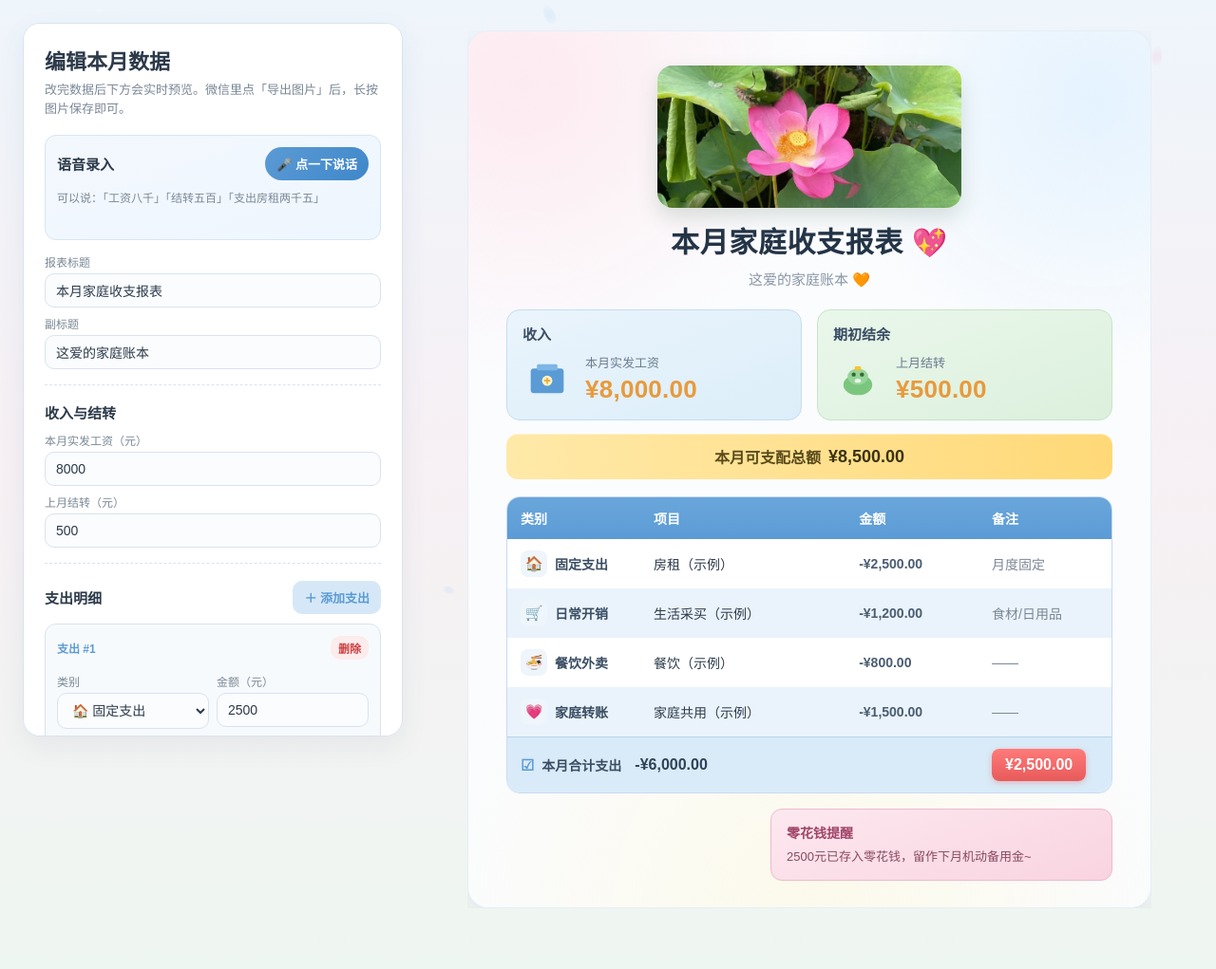
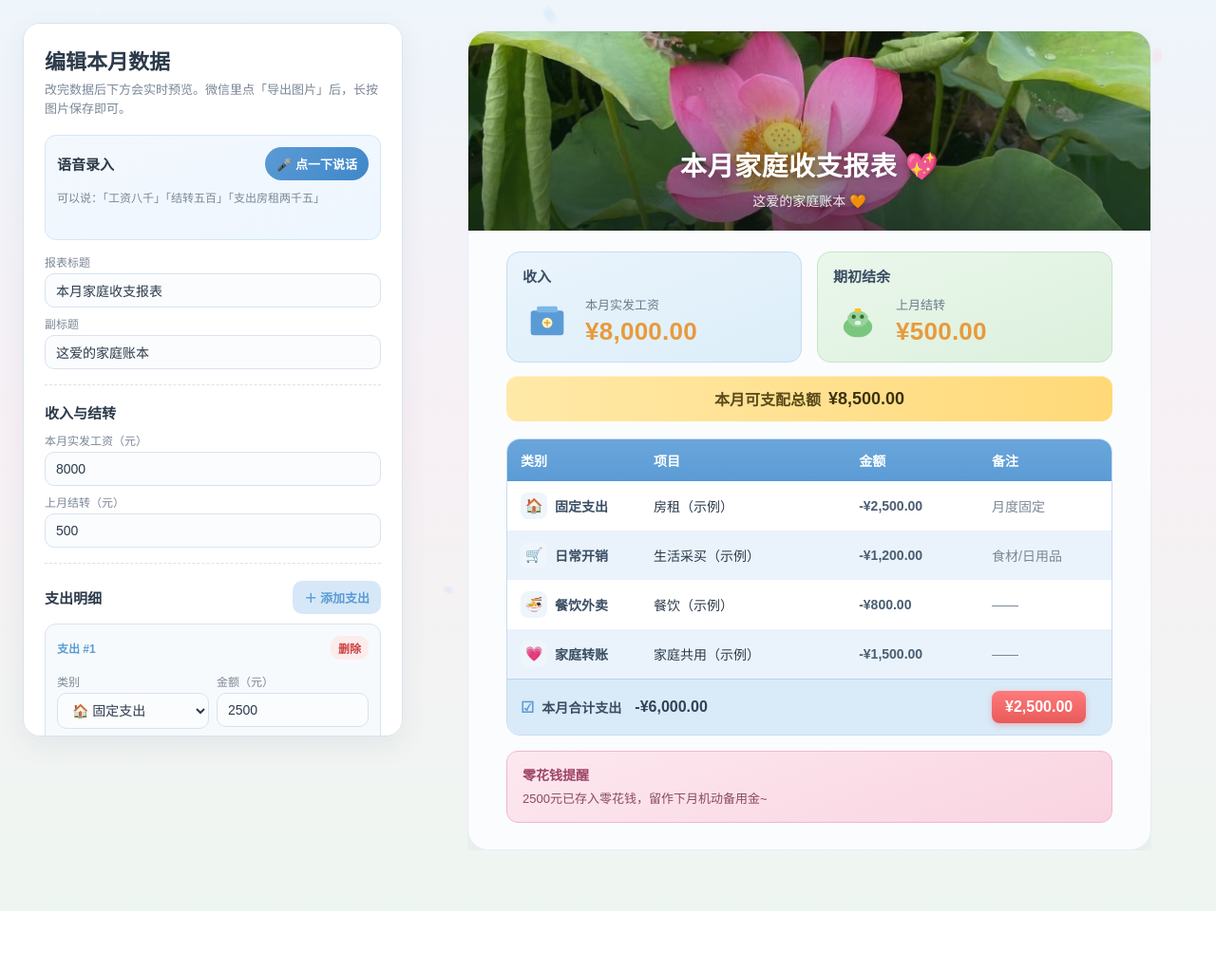
Before and after one commit to cooling741636671/personal-money, a plain HTML site: page index.html in a window 1280 px wide. Shown: the whole page at 95% size. After the commit the page ends 960 px from the top, so only its background shows below. Drawn offline with Linux system fonts and the light colour scheme.

Commit message:
Make lotus a full-bleed report header background.

```diff
--- a/index.html
+++ b/index.html
@@ -63,11 +63,11 @@
       <div class="preview-frame" id="preview-frame">
         <div id="report" class="report">
           <header class="report-header">
-            <div class="hero-deco">
-              <img src="assets/lotus-hero.jpg" alt="荷花" class="hero-lotus" width="560" height="280" />
+            <img src="assets/lotus-hero.jpg" alt="" class="hero-lotus" width="720" height="280" />
+            <div class="report-header-overlay">
+              <h1 id="report-title">本月家庭收支报表 <span class="emoji">💖</span></h1>
+              <p id="report-subtitle">这爱的家庭账本 <span class="emoji">🧡</span></p>
             </div>
-            <h1 id="report-title">本月家庭收支报表 <span class="emoji">💖</span></h1>
-            <p id="report-subtitle">这爱的家庭账本 <span class="emoji">🧡</span></p>
           </header>
 
           <div class="top-cards">
--- a/style.css
+++ b/style.css
@@ -308,50 +308,82 @@ body {
   width: 100%;
   max-width: 720px;
   margin: 0 auto;
-  padding: 36px 40px 28px;
-  background:
-    radial-gradient(circle at 8% 6%, rgba(255, 220, 230, 0.55), transparent 28%),
-    radial-gradient(circle at 92% 8%, rgba(210, 235, 255, 0.55), transparent 26%),
-    radial-gradient(circle at 50% 100%, rgba(255, 245, 200, 0.35), transparent 40%),
-    #fbfcfe;
+  padding: 0 0 28px;
+  background: #fbfcfe;
   border-radius: 22px;
   box-shadow: var(--shadow);
   border: 1px solid #e6eef6;
+  overflow: hidden;
 }
 
 .report-header {
+  position: relative;
   text-align: center;
-  margin-bottom: 22px;
-}
-
-.hero-deco {
-  width: min(320px, 86%);
-  margin: 0 auto 12px;
-  border-radius: 16px;
+  margin: 0 0 22px;
+  min-height: 210px;
   overflow: hidden;
-  box-shadow: 0 10px 22px rgba(40, 80, 50, 0.16);
 }
 
 .hero-lotus {
+  position: absolute;
+  inset: 0;
   display: block;
   width: 100%;
-  height: 150px;
+  height: 100%;
   object-fit: cover;
-  object-position: center 72%;
+  object-position: center 68%;
+  transform: scale(1.02);
+}
+
+.report-header-overlay {
+  position: relative;
+  z-index: 1;
+  display: flex;
+  flex-direction: column;
+  justify-content: flex-end;
+  min-height: 210px;
+  padding: 28px 24px 22px;
+  background:
+    linear-gradient(
+      180deg,
+      rgba(18, 40, 28, 0.12) 0%,
+      rgba(18, 40, 28, 0.18) 35%,
+      rgba(12, 28, 22, 0.62) 100%
+    );
 }
 
 .report-header h1 {
   margin: 0;
-  font-size: 30px;
+  font-size: 28px;
   font-weight: 700;
   letter-spacing: 0.02em;
-  color: #243447;
+  color: #fff;
+  text-shadow: 0 2px 10px rgba(0, 0, 0, 0.35);
 }
 
 .report-header p {
   margin: 8px 0 0;
-  font-size: 15px;
-  color: #8a95a5;
+  font-size: 14px;
+  color: rgba(255, 255, 255, 0.9);
+  text-shadow: 0 1px 6px rgba(0, 0, 0, 0.3);
+}
+
+.report-body {
+  padding: 0 40px;
+}
+
+.report > .top-cards,
+.report > .disposable-bar,
+.report > .table-wrap,
+.report > .reminder {
+  margin-left: 40px;
+  margin-right: 40px;
+}
+
+.report > .reminder {
+  width: auto;
+  margin-left: 40px;
+  margin-right: 40px;
 }
 
 .emoji {
@@ -703,22 +735,26 @@ body {
     width: 100% !important;
     max-width: 100%;
     transform: none !important;
-    padding: 18px 12px 14px;
+    padding: 0 0 16px;
     border-radius: 16px;
   }
 
   .report-header {
+    min-height: 168px;
     margin-bottom: 14px;
   }
 
-  .hero-deco {
-    width: min(100%, 300px);
-    margin-bottom: 8px;
-    border-radius: 12px;
+  .report-header-overlay {
+    min-height: 168px;
+    padding: 20px 16px 16px;
   }
 
-  .hero-lotus {
-    height: 120px;
+  .report > .top-cards,
+  .report > .disposable-bar,
+  .report > .table-wrap,
+  .report > .reminder {
+    margin-left: 12px;
+    margin-right: 12px;
   }
 
   .report-header h1 {
@@ -783,8 +819,7 @@ body {
   }
 
   .reminder {
-    width: 100%;
-    margin-left: 0;
+    width: auto;
   }
 
   .export-modal {
```
